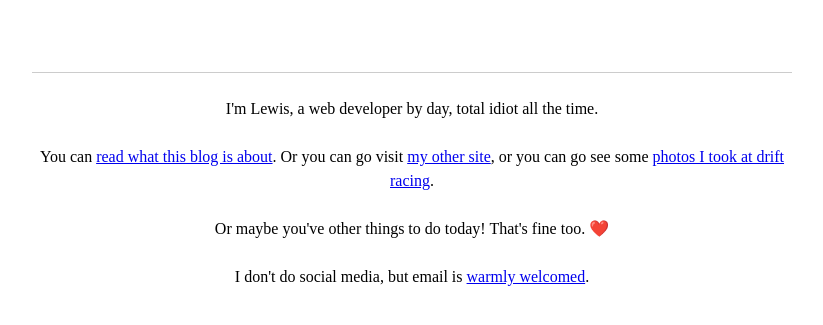
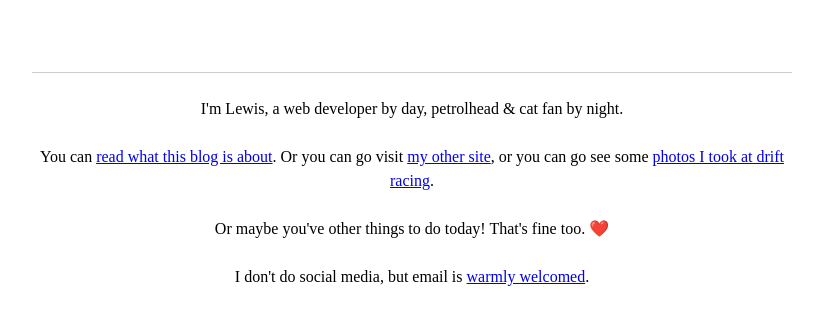
Before and after one commit to lewiscollard/exhaust, a Django app: template exhaust/posts/templates/posts/post_list.html in a window 1280 px wide. Shown: the part 77-402 px from the top of the page, without its empty margins (228-1051 px from the left). Run offline with Django 3.2, Linux system fonts and the light colour scheme; the template is opened without the code that fills it, so the values that code supplies are empty; style sheets or scripts are compiled from the project's sources; parts of the project's set-up code (start-up, migrations or seed data) failed here and were passed over.

Commit message:
Better wording.

```diff
--- a/exhaust/templates/base.html
+++ b/exhaust/templates/base.html
@@ -41,7 +41,7 @@
       <div class="footer">
         <div class="footer__inner">
           <p class="footer__block">
-            I'm Lewis, a web developer by day, total idiot all the time.
+            I'm Lewis, a web developer by day, petrolhead & cat fan by night.
           </p>
 
           <p class="footer__block">
```
